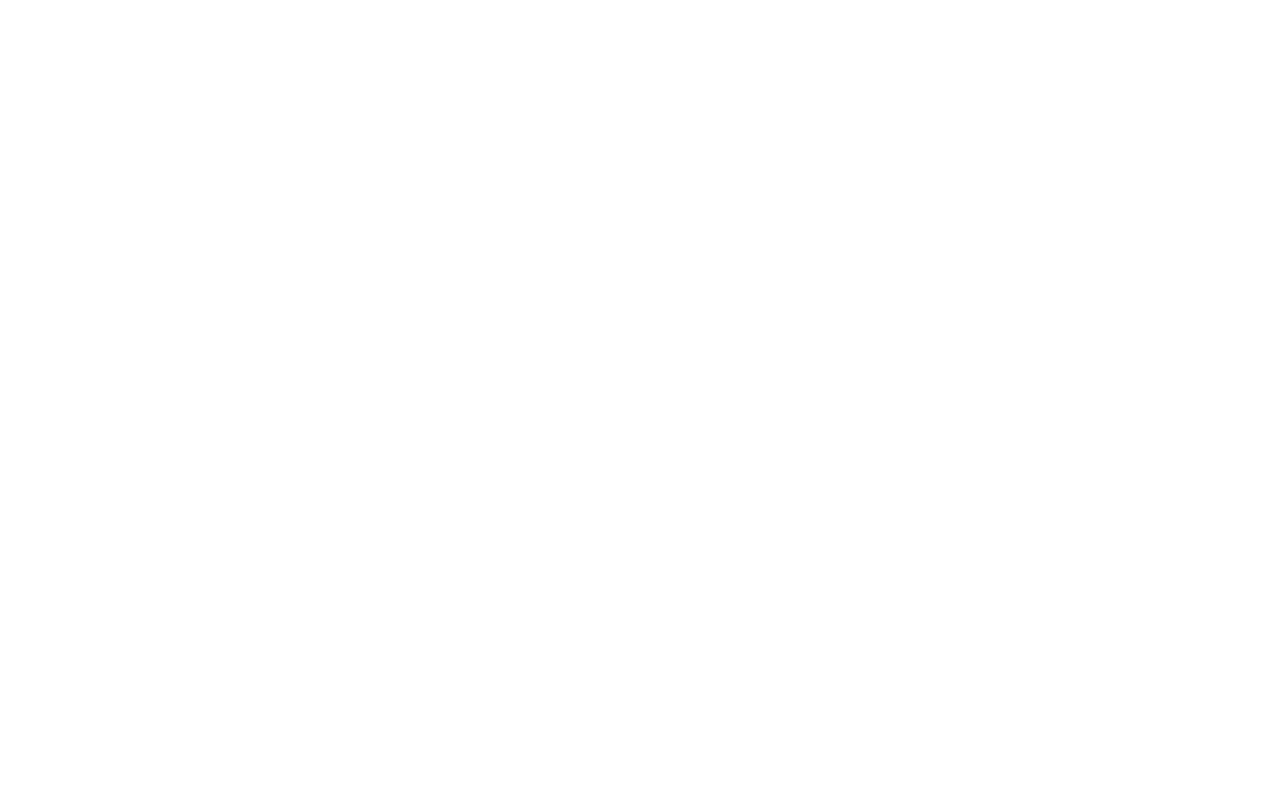
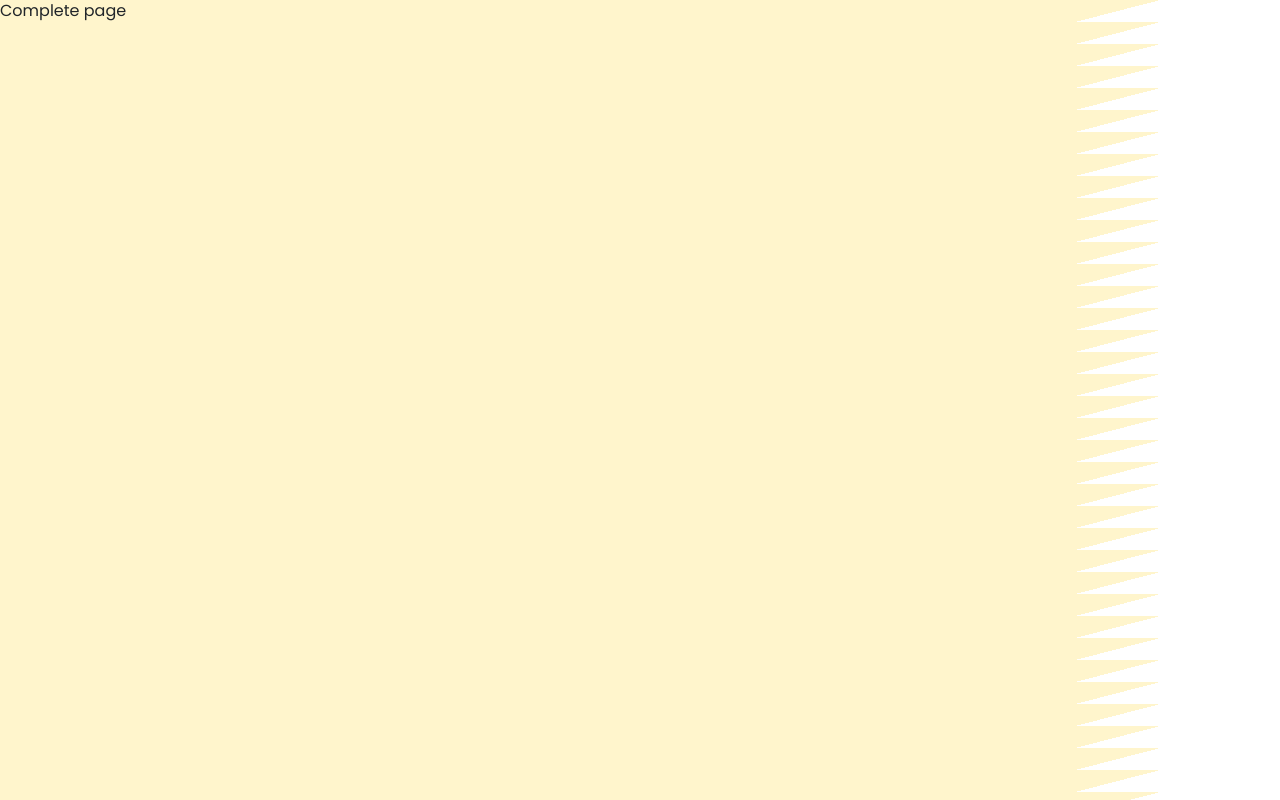
Before and after one commit to Mideolabanji/programming-task, a React (Create React App) app: page /completed in a window 1280 px wide. Before the commit this address had no page. Built offline with nearby package versions, Linux system fonts and the light colour scheme.

Commit message:
linked complete page to pay button

```diff
--- a/src/App.js
+++ b/src/App.js
@@ -4,6 +4,7 @@ import { BrowserRouter as Router, Routes, Route } from "react-router-dom";
 import Home from "./Home";
 import Next from "./Next";
 import Billing from "./Billing";
+import Completed from "./Completed";
 
 export default function App() {
   return (
@@ -12,6 +13,7 @@ export default function App() {
         <Route exact path="/" element={<Home />} />
         <Route path="/next" element={<Next />} />
         <Route path="/billing" element={<Billing />} />
+        <Route path="/completed" element={<Completed />} />
       </Routes>
     </Router>
   );
--- a/src/Billing.js
+++ b/src/Billing.js
@@ -50,7 +50,7 @@ export default function Billing() {
         </div>
       </div>
       <footer>
-        <Link to="/next">
+        <Link to="/completed">
           <button type="submit" className="btn btn-lg mt-5 ms-2 next-btn">
             Pay
           </button>
--- /dev/null
+++ b/src/Completed.js
@@ -0,0 +1,5 @@
+import React from "react";
+
+export default function Completed() {
+  return "Complete page";
+}
```
